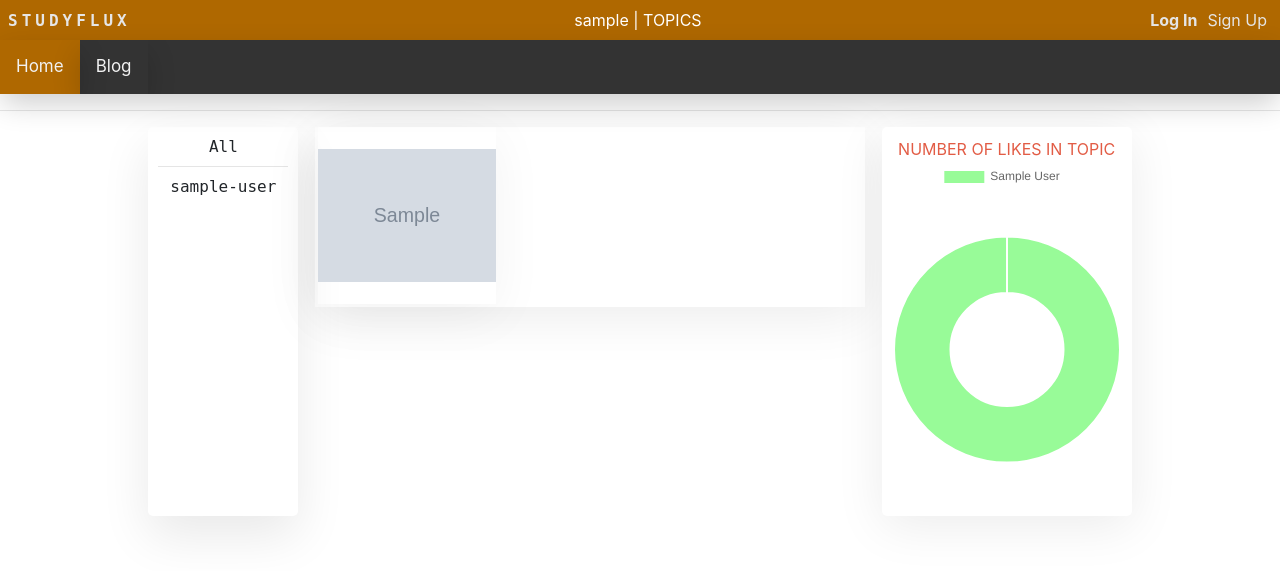
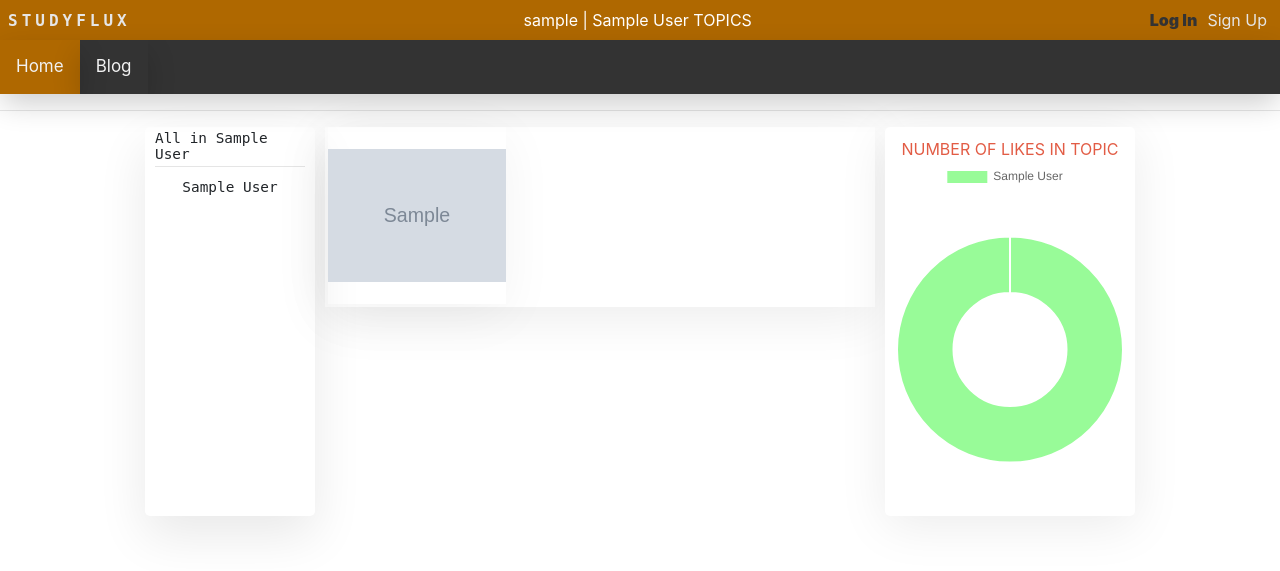
Before and after one commit to eiire/studyflux, a Django app: a page that uses my_portfolio/templates/base.html in a window 1280 px wide. Shown: the top 571 px of the page. Run offline with Django 3.2, Linux system fonts and the light colour scheme; tables that the repository leaves empty hold one stand-in row (values such as "Sample post"); grey boxes marked "Sample" are stand-in pictures; some libraries are stand-ins or nearby versions.

Commit message:
fix(user) a bunch of small bugs

```diff
--- a/my_portfolio/static/css/style.css
+++ b/my_portfolio/static/css/style.css
@@ -28,6 +28,11 @@ header.page-header > .account {
 header.page-header > .account > a {
     color: #e5e5e5;
     margin: 0 5px 0 5px;
+}
+
+.login {
+    color: #333!important;
+    font-weight: bolder;
 }
 
 /*----------------------NAVBAR-------------------------*/
--- a/my_portfolio/templates/base.html
+++ b/my_portfolio/templates/base.html
@@ -19,7 +19,7 @@
     <a href="{% url 'app' %}" class="logo"> StudyFlux </a>
     <div class="meta">
         <div style="color: white; tab-size: 10px">
-            {% if user.username == username %} You {% elif username == 'You' %} You {% else %}{{username}}{% endif %} {% block page_title %} {% endblock %}
+            {% if user.username == username %} You {% elif username == 'You' %} Your {% else %}{{username}}{% endif %} {% block page_title %} {% endblock %}
         </div>
     </div>
     <div id="test_account" class="account">
@@ -27,8 +27,8 @@
             <a href="/signin" class="login"> <b>Log In</b> </a>
             <a href="/signup" class="signup"> Sign Up </a>
         {% else %}
-            <a href="{% url 'UserPage' user %}">  You </a>
-            <a href="{% url 'logout' %}" class="login"> Logout </a>
+            <a href="{% url 'UserPage' user %}" class="login">  You </a>
+            <a href="{% url 'logout' %}" class="signup"> Logout </a>
         {% endif %}
     </div>
 </header>
--- a/user_blog/static/blog_style.css
+++ b/user_blog/static/blog_style.css
@@ -154,6 +154,10 @@ select {
     width: -webkit-fill-available!important;
 }
 
+.like {
+    display: inline-flex;
+}
+
 input.like {
     display: none;
 }
--- a/user_blog/templates/article_detail.html
+++ b/user_blog/templates/article_detail.html
@@ -7,7 +7,7 @@
     <script type="text/javascript" src="{% static 'blog_script.js' %}"></script>
 {% endblock %}
 
-{% block page_title %}|POST{% endblock %}
+{% block page_title %}| POST{% endblock %}
 
 {% block buttom_navbar %}
     <div class="active">
--- a/user_page/templates/user_page.html
+++ b/user_page/templates/user_page.html
@@ -50,7 +50,7 @@
                             <img src="{{ knowledge.image.url }}">
                         </a>
                         <div class="carousel-caption">
-                            <h3>{{ knowledge.name }} | {{ knowledge.topics }}</h3>
+                            {{ knowledge.name }} | {{ knowledge.topics }} topics inside
                         </div>
                     </div>
                 {% endfor %}
--- a/user_topics/static/topic_style.css
+++ b/user_topics/static/topic_style.css
@@ -13,7 +13,7 @@ body.topic_page {
 .topics {
     display: flex;
     flex-direction: column;
-    width: 15%;
+    width: 17%;
     border-radius: 5px;
     padding: 0 1% 0 1%;
     box-shadow: 0 20px 50px 0 rgb(0 0 0 / 9%);
@@ -24,7 +24,7 @@ body.topic_page {
     display: flex;
     align-items: center;
     height: 5vh;
-    font: 1em "Space Mono", monospace;
+    font: 0.9em "Space Mono", monospace;
     justify-content: center;
     border-bottom: 1px solid rgba(0,0,0,.1);
     margin-bottom: 0;
--- a/user_topics/templates/topics_index.html
+++ b/user_topics/templates/topics_index.html
@@ -18,7 +18,7 @@
     </style>
 {% endblock %}
 
-{% block page_title %}| TOPICS{% endblock %}
+{% block page_title %}| {{knowledge}} TOPICS{% endblock %}
 
 {% block buttom_navbar %}
     <div class="active">
@@ -36,9 +36,9 @@
 <body>
     <div class="my_content">
         <div class="topics">
-            <label for="All"> All </label>
+            <label for="All"> All in {{knowledge}} </label>
             {% for topic in object_list %}
-                <label for="{{ topic.0.title|slugify }}">{{ topic.0.title|slugify }}</label>
+                <label for="{{ topic.0.title|slugify }}">{{ topic.0.title }}</label>
             {% endfor %}
         </div>
 
@@ -66,7 +66,9 @@
                     </div>
                      <div class="description_wrapper">
                         <div class="desc">
-                            {{ post.header }}
+                            <a style="color: azure;text-decoration: none;" href="{% url 'article_detail' post.user.username post.pk %}">
+                                {{ post.header }}
+                            </a>
                         </div>
                      </div>
                 </div>
--- a/user_topics/views.py
+++ b/user_topics/views.py
@@ -27,7 +27,7 @@ class CreateTopic(LoginRequiredMixin, CreateView):
         return form
 
     def get_success_url(self, **kwargs):
-        return reverse("project_index", args=self.kwargs.values())
+        return reverse("project_index", args=[self.kwargs['username'], self.object.knowledge.name])
 
     def form_valid(self, form):
         topic = form.save(commit=False)
@@ -49,7 +49,7 @@ class Topics(ListView):
     paginate_by = 16
 
     def get_queryset(self):
-        return Post.objects.filter(user__username=self.kwargs['username']).order_by('-created_on')
+        return Post.objects.filter(user__username=self.kwargs['username'], knowledge_field__name=self.kwargs['knowledge']).order_by('-created_on')
 
     def get_context_data(self, **kwargs):
         context = super().get_context_data(**kwargs)
```
Also changed, not shown: user_blog/templates/article_index.html (+3 -2 lines), user_page/static/userpage_style.css (+8 -0 lines).
